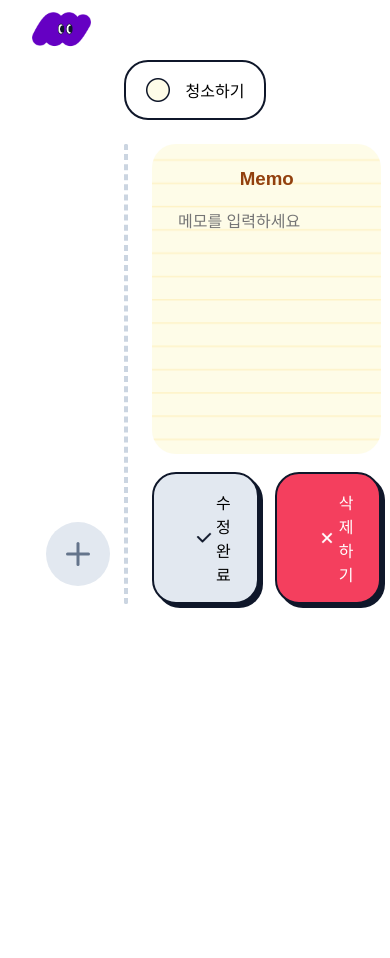
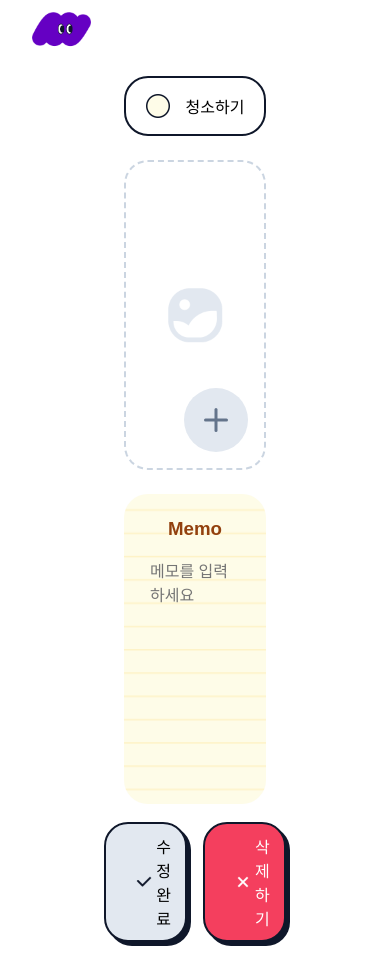
Before and after one commit to kim-ho-seon/do-it-todo, a React (Vite) app: page /items/1 in a window 390 px wide. Before the commit the page ends 844 px from the top, so only its background shows below. Built offline with nearby package versions, Linux system fonts and the light colour scheme.

Commit message:
style: 상세 페이지 태블릿·모바일 레이아웃 적용

```diff
--- a/src/pages/TodoDetailPage.css
+++ b/src/pages/TodoDetailPage.css
@@ -1,5 +1,5 @@
 .detail-container{
-  padding: 0 100px;
+  padding: 16px 100px;
   display: flex;
   flex: 1;
   flex-direction: column;
@@ -37,6 +37,7 @@
   display: flex;
   align-items: center;
   justify-content: center;
+  height: 310px;
   border: 2px dashed #CBD5E1;
   border-radius: 24px;
 }
@@ -157,3 +158,29 @@
   box-shadow: 4px 4px 0 #0f172a;
   color: #fff;
 }
+
+/* Tablet */
+@media (max-width: 1024px) {
+  .detail-content{
+    flex-direction: column;
+  }
+  .detail-img{
+    flex: none;
+    height: 310px;
+  }
+
+  .memo-btns{
+    justify-content: center;
+  }
+
+  .edit-btn, .delete-btn{
+    padding: 10px 42px;
+  }
+}
+
+/* mobile */
+@media (max-width: 768px) {
+  .edit-btn, .delete-btn{
+    padding: 10px 30px;
+  }
+}
```
